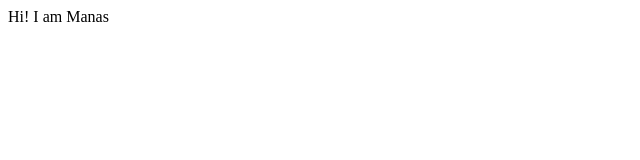
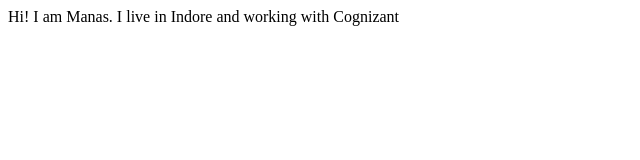
Before and after one commit to vibeWithManasOnCodes/student-name-site, a plain HTML site: page index.html in a window 1280 px wide. Shown: the whole page, without its empty margins (0-640 px from the left). Drawn offline with Linux system fonts and the light colour scheme.

Commit message:
docs: added details about location

```diff
--- a/index.html
+++ b/index.html
@@ -7,6 +7,7 @@
     <title>Document</title>
 </head>
 <body>
-    Hi! I am Manas
+    Hi! I am Manas.
+    I live in Indore and working with Cognizant
 </body>
 </html>
```
